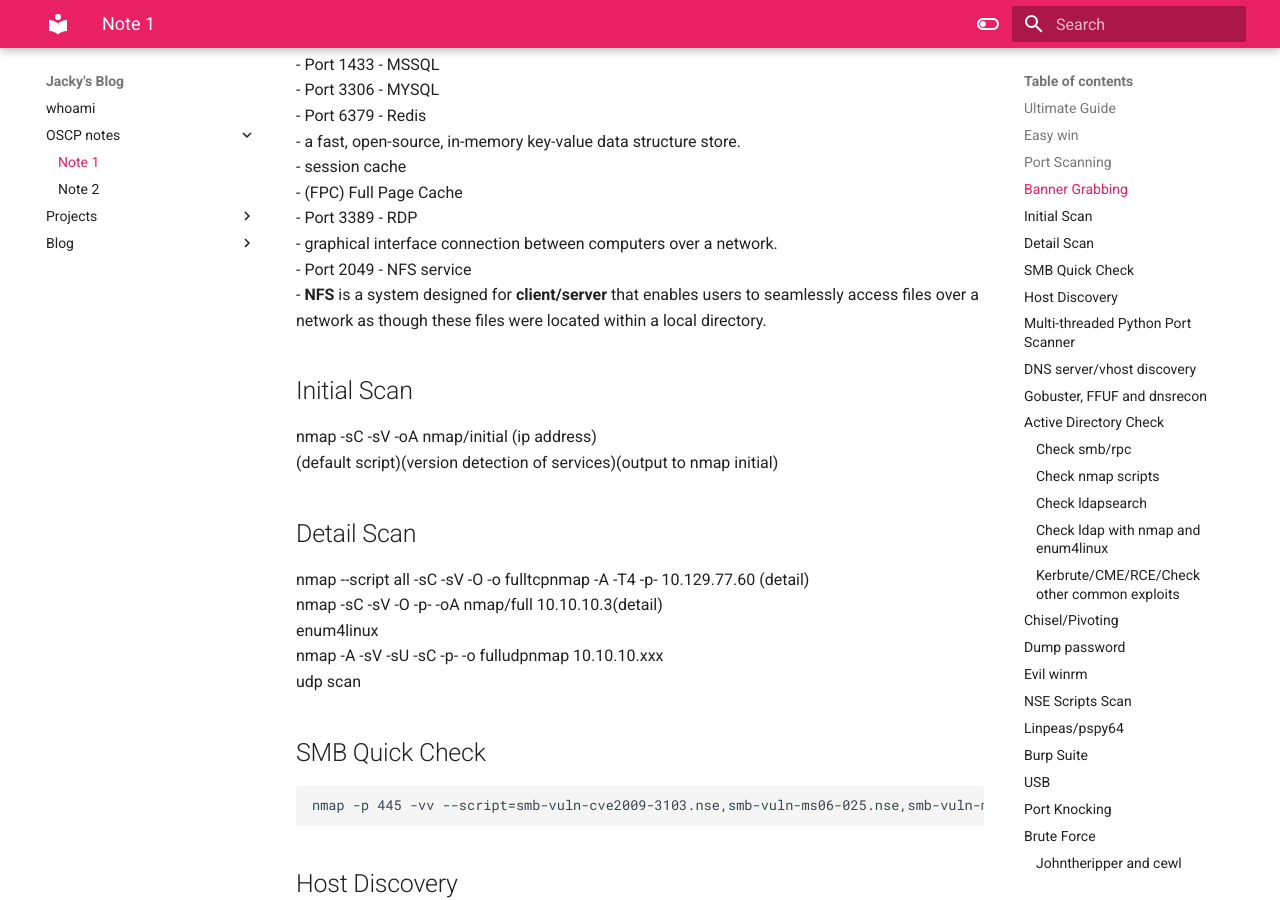
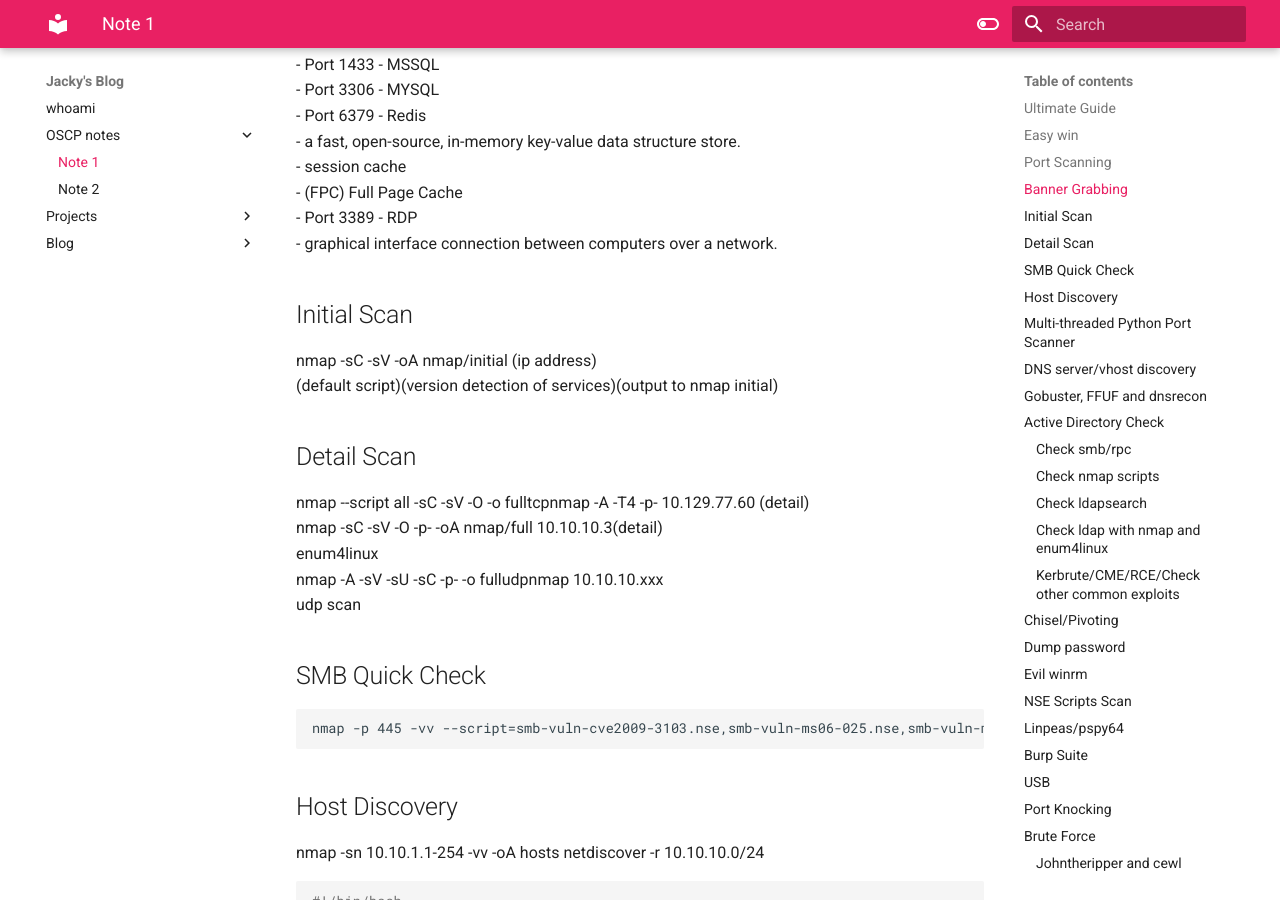
Before and after one commit to jackyho522/obsidian-notes, an MkDocs documentation site: the page built from docs/OSCP_notes/Note 1.md, in a window 1280 px wide and 900 px high, scrolled down 1941 px. Built offline with MkDocs 1.6.1 and Material for MkDocs 9.7.7, drawn with Linux system fonts in a browser that asks for light colours.

Commit message:
Update Note 1.md

```diff
--- a/docs/OSCP_notes/Note 1.md
+++ b/docs/OSCP_notes/Note 1.md
@@ -67,9 +67,6 @@ nc -vn <IP> Port
 	- (FPC) Full Page Cache<br/>
 - Port 3389 - RDP<br/>
 	- graphical interface connection between computers over a network.<br/>
-- Port 2049 - NFS service <br/>
-	- **NFS** is a system designed for **client/server** that enables users to seamlessly access files over a network as though these files were located within a local directory.<br/>
-
 
 ## Initial Scan
 nmap -sC -sV -oA nmap/initial (ip address) <br/>
```
